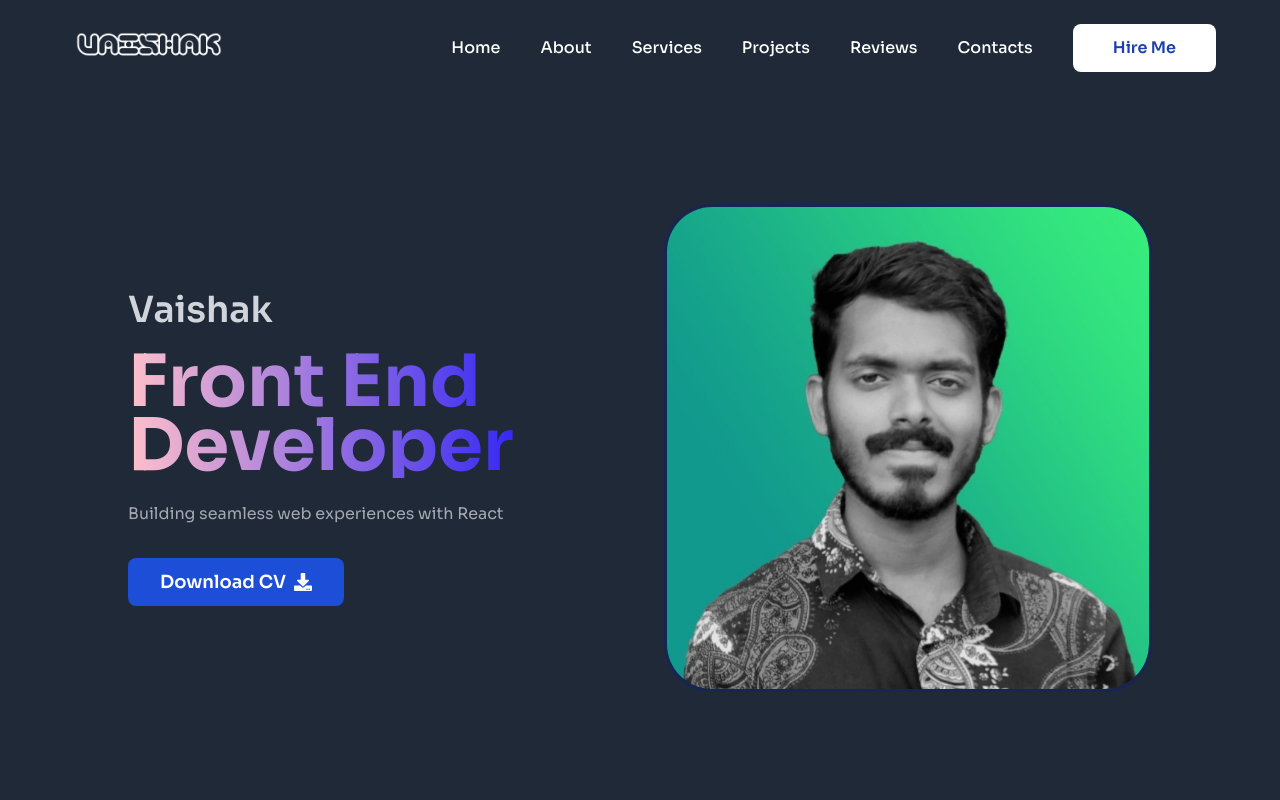
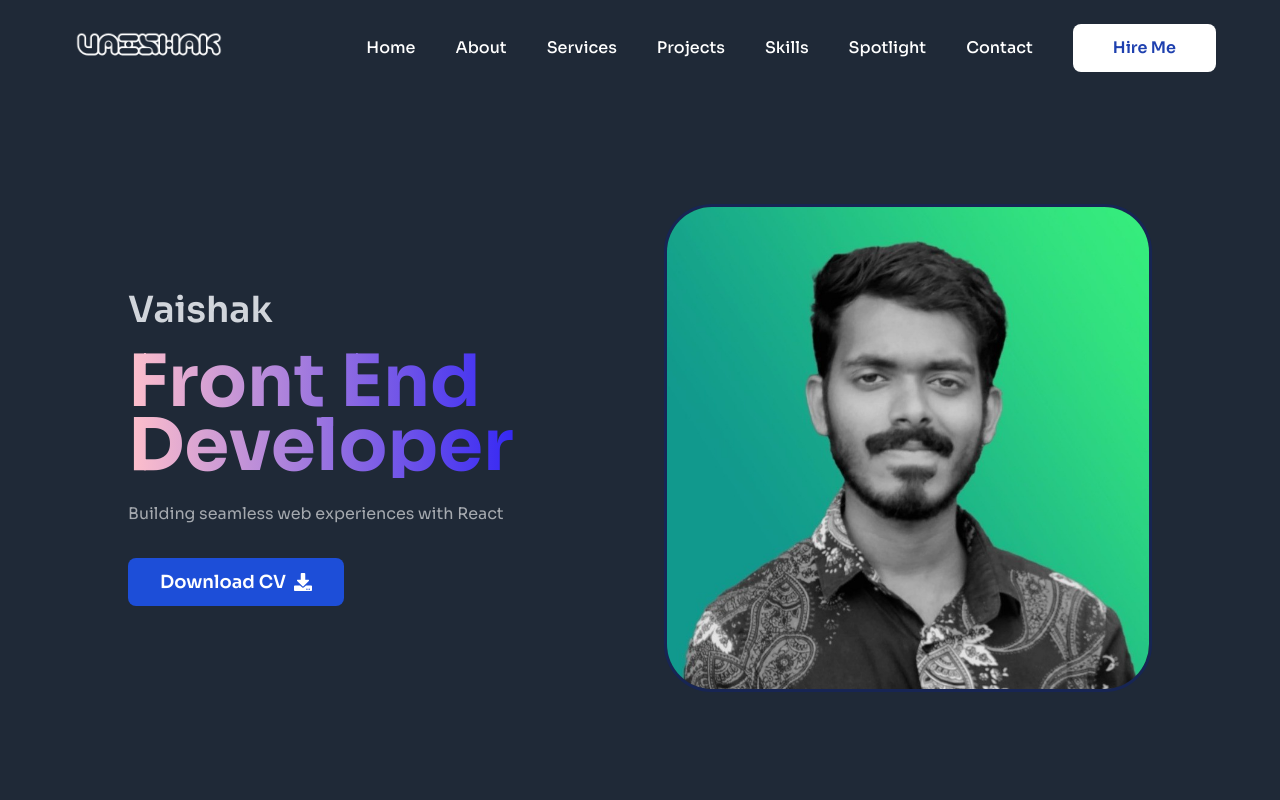
Before and after one commit to Vaishak-P/portfolio, a Next.js app: page / in a window 1280 px wide. Shown: the top 800 px of the page. Built offline with nearby package versions, Linux system fonts and the light colour scheme.

Commit message:
nav link modified

```diff
--- a/constant/constant.ts
+++ b/constant/constant.ts
@@ -22,11 +22,16 @@ export const navLinks = [
     {
         id:5,
         url:'#',
-        label:'Reviews',
+        label:'Skills',
     },
     {
         id:6,
         url:'#',
-        label:'Contacts',
+        label:'Spotlight',
+    },
+    {
+        id:7,
+        url:'#',
+        label:'Contact',
     },
 ]
```
